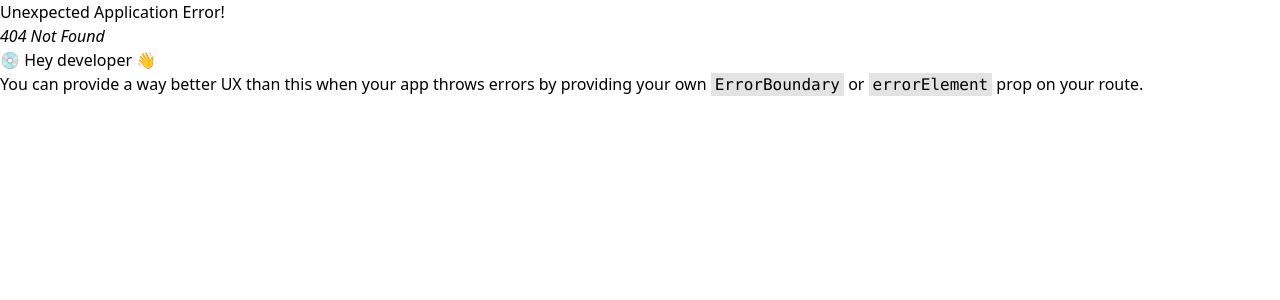
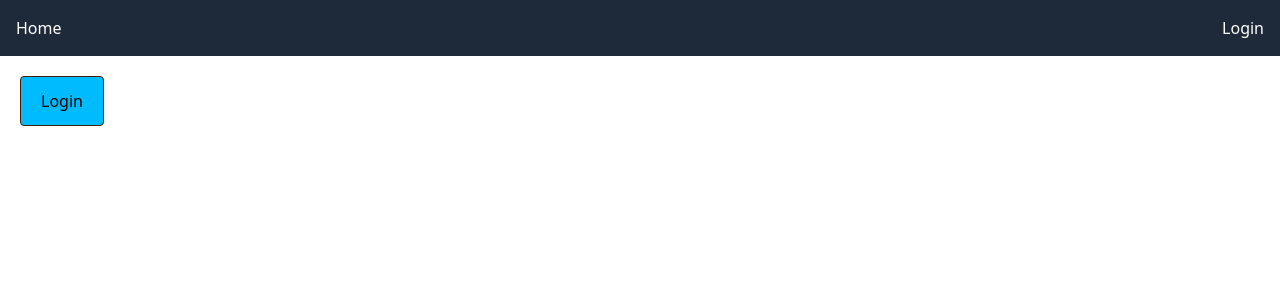
Before and after one commit to salauddin85/React-Explore, a React (Vite) app in the folder react_authentication_M9/: page /login in a window 1280 px wide. Before the commit this address had no page. Shown: the top 300 px of the page. Built offline with nearby package versions, Linux system fonts and the light colour scheme.

Commit message:
added Login button and firebase steps

```diff
--- a/react_authentication_M9/package.json
+++ b/react_authentication_M9/package.json
@@ -11,6 +11,7 @@
   },
   "dependencies": {
     "@tailwindcss/vite": "^4.1.7",
+    "firebase": "^11.8.0",
     "react": "^19.1.0",
     "react-dom": "^19.1.0",
     "react-router-dom": "^7.6.0",
--- a/react_authentication_M9/src/components/Header/Header.jsx
+++ b/react_authentication_M9/src/components/Header/Header.jsx
@@ -1,16 +1,19 @@
 import React from 'react';
+import { NavLink } from 'react-router-dom';
 
 const Header = () => {
     return (
-        <div>
+        <div className="flex justify-between items-center p-4 bg-gray-800 text-white">
 
-            <nav className="flex justify-between items-center p-4 bg-gray-800 text-white">
+            {/* <nav className="flex justify-between items-center p-4 bg-gray-800 text-white">
                 <ul className="flex space-x-4">
                     <li><a href="/">Home</a></li>
                     <li><a href="/about">About</a></li>
                     <li><a href="/contact">Contact</a></li>
                 </ul>
-            </nav>
+            </nav> */}
+            <NavLink to="/">Home</NavLink>
+            <NavLink to="/login">Login</NavLink>
         </div>
     );
 };
--- /dev/null
+++ b/react_authentication_M9/src/components/Login/Login.jsx
@@ -0,0 +1,15 @@
+import React from 'react';
+import { GoogleAuthProvider } from 'firebase/auth/web-extension';
+const Login = () => {
+    const provider = new GoogleAuthProvider();
+    const handleGoogleSignIn = () => {
+        console.log('Google Sign In');
+    }
+    return (
+        <div>
+            <button className='bg-sky-400 m-5 px-5 py-3 rounded border border-amber-950' onClick={handleGoogleSignIn} >Login</button>
+        </div>
+    );
+};
+
+export default Login;
--- a/react_authentication_M9/src/firebase/firebase.js
+++ b/react_authentication_M9/src/firebase/firebase.js
@@ -3,6 +3,7 @@
 
 // Import the functions you need from the SDKs you need
 import { initializeApp } from "firebase/app";
+import { getAuth } from "firebase/auth";
 // import { getAnalytics } from "firebase/analytics";
 // TODO: Add SDKs for Firebase products that you want to use
 // https://firebase.google.com/docs/web/setup#available-libraries
@@ -21,5 +22,6 @@ const firebaseConfig = {
 
 // Initialize Firebase
 const app = initializeApp(firebaseConfig);
-export default app;
+const auth = getAuth(app);
+export default auth;
 // const analytics = getAnalytics(app);
--- a/react_authentication_M9/src/main.jsx
+++ b/react_authentication_M9/src/main.jsx
@@ -6,6 +6,7 @@ import Main from './components/Layout/Main.jsx'
 import Home from './components/Home/Home.jsx'
 // router setup
 import { createBrowserRouter, RouterProvider } from 'react-router-dom'
+import Login from './components/Login/Login.jsx'
 const router = createBrowserRouter([
   {
     path: '/',
@@ -16,8 +17,8 @@ const router = createBrowserRouter([
         element: <Home />,
       },
       {
-        path: '/home',
-        element: <Home />,
+        path: '/login',
+        element: <Login />,
       },
     ],
   },
```
Also changed, not shown: react_authentication_M9/firebase_steps.js (+4 -9 lines), 1 other file (tests, documents, lock files or other folders).
